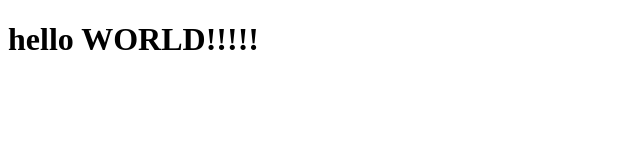
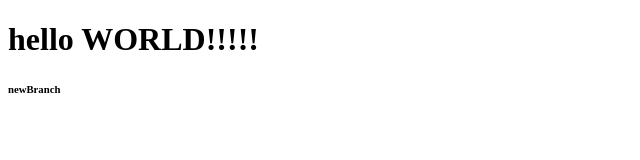
Before and after one commit to airkokos/git, a website: page index.html in a window 1280 px wide. Shown: the full height of the page, 0-640 px from the left. Drawn offline with Linux system fonts and the light colour scheme.

Commit message:
first in newBranch

```diff
--- a/index.html
+++ b/index.html
@@ -8,6 +8,7 @@
 </head>
     <body>
         <h1>hello WORLD!!!!!</h1>
+        <h6>newBranch</h6>
 
     </body>
 </html>
```
